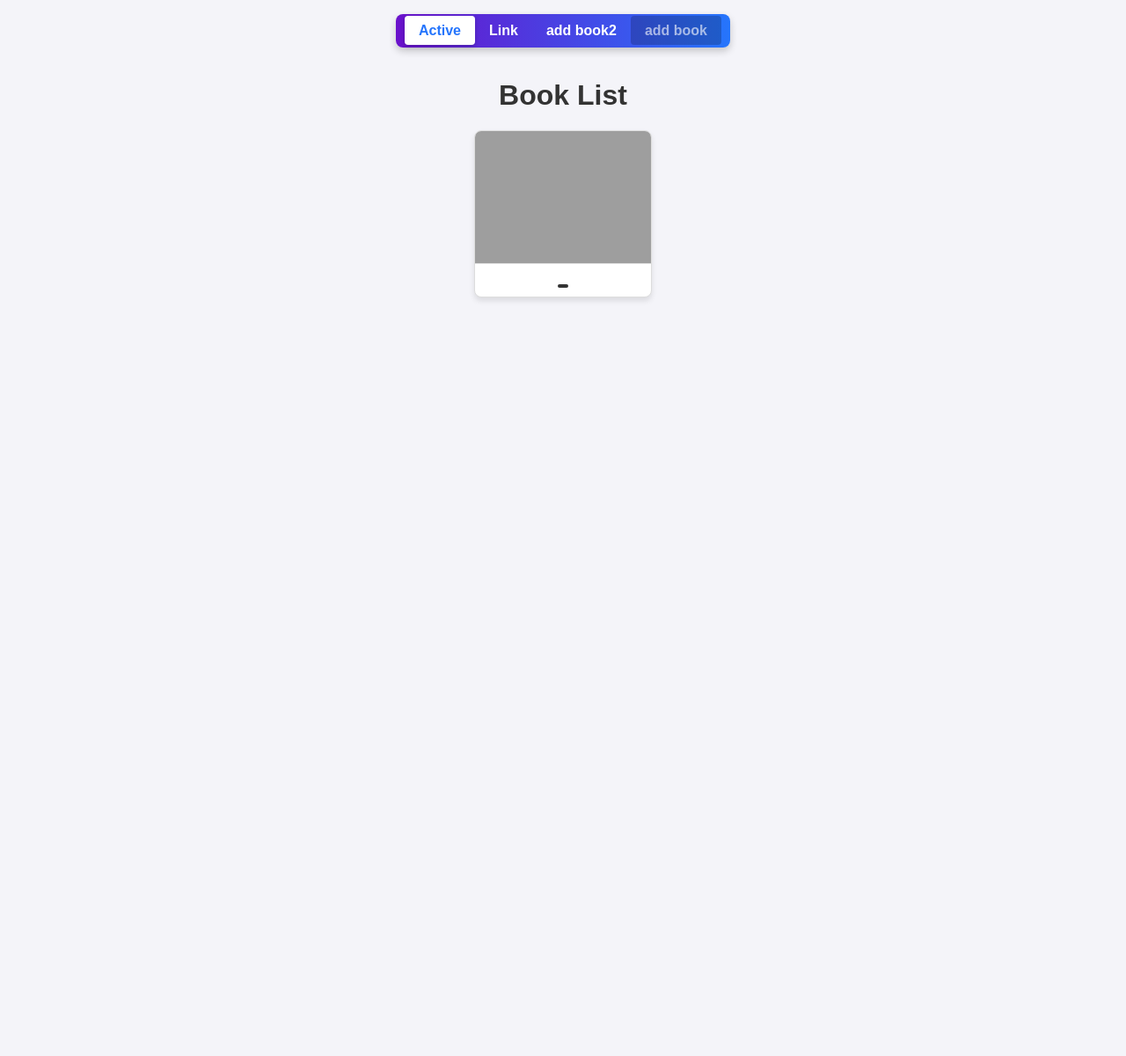
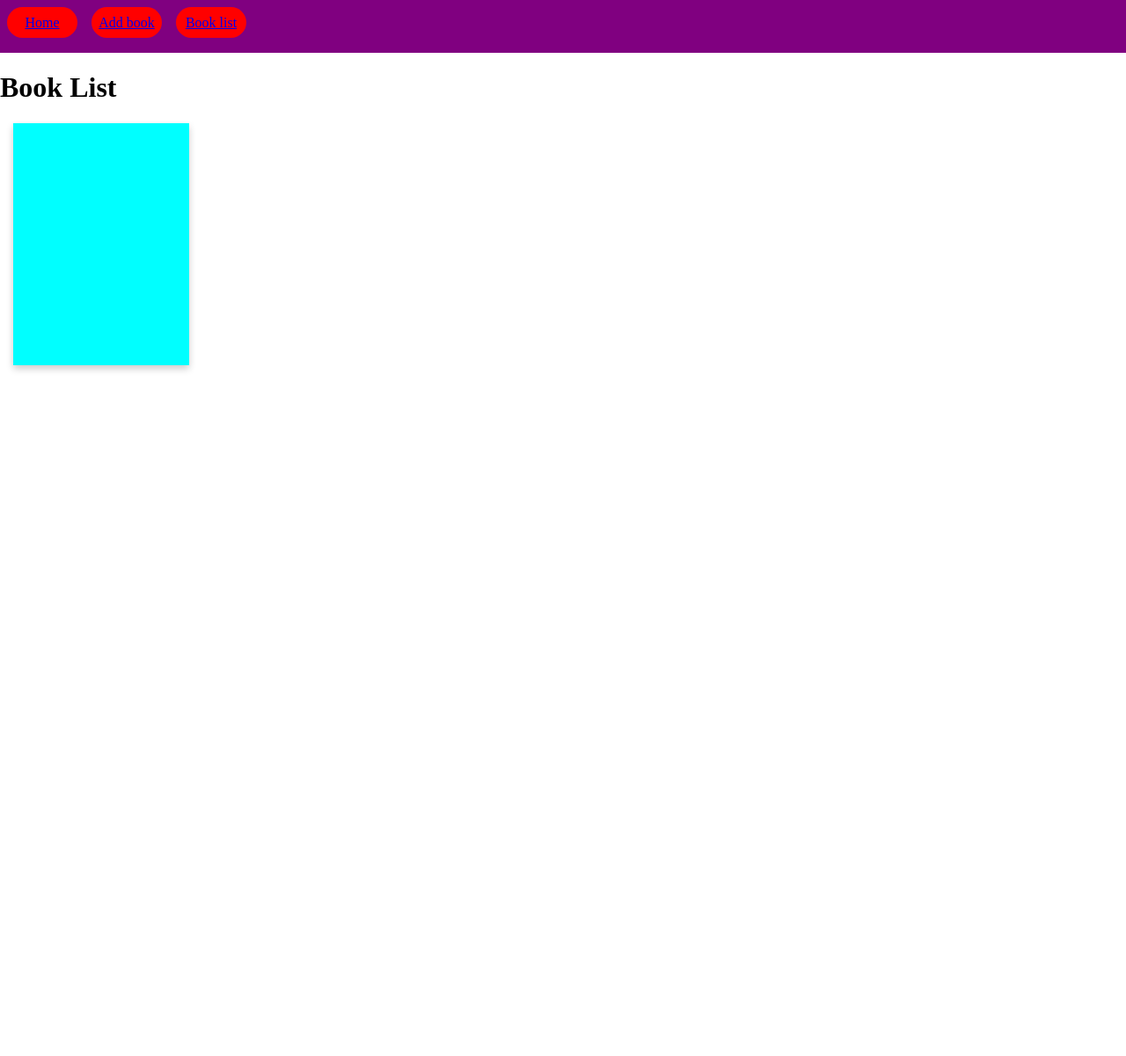
Before and after one commit to IgorBiesiada/library, a Flask app: page /book_list in a window 1280 px wide. Shown: the whole page at 88% size. Before the commit the page ends 342 px from the top, so only its background shows below. Run offline with Flask 3, Linux system fonts and the light colour scheme; tables that the repository leaves empty hold one stand-in row (values such as "Sample post"); grey boxes are pictures that could not be loaded.

Commit message:
add styles and fix some html

```diff
--- a/static/css/style.css
+++ b/static/css/style.css
@@ -1,176 +1,51 @@
-body {
-    font-family: Arial, sans-serif;
-    background-color: #f4f4f9;
-    margin: 0;
-    padding: 0;
-    display: flex;
-    flex-direction: column;
-    align-items: center;
+body{
+  margin: 0;
+  padding: 0;
+  box-sizing: border-box;
+  height: 150%;
+  width: 100%;
 }
 
 
-h1 {
-    color: #333;
-    margin-top: 20px;
-    text-align: center;
+.nav-bar{
+  display: flex;
+  width: 100%;
+  height: 60px;
+  background-color: purple;
 }
 
+.nav-button{
+  display: flex;
+  width: 80px;
+  height: 35px;
+  background-color: red;
+  text-align: center;
+  margin: 8px;
+  align-items: center;
+  justify-content: center;
+  border-radius: 20px;
+  transition: background-color 0.3s, transform 0.3s;
+  font-style: revert;
 
-form {
-    background-color: #fff;
-    border: 1px solid #ddd;
-    border-radius: 8px;
-    padding: 20px;
-    width: 90%;
-    max-width: 500px;
-    box-shadow: 0 4px 6px rgba(0, 0, 0, 0.1);
 }
 
-
-form label {
-    display: block;
-    margin-bottom: 8px;
-    font-weight: bold;
-    color: #555;
-}
-
-form input[type="text"],
-form input[type="number"],
-form input[type="file"],
-form textarea,
-form select {
-    width: 100%;
-    padding: 10px;
-    margin-bottom: 15px;
-    border: 1px solid #ddd;
-    border-radius: 4px;
-    font-size: 14px;
-    color: #333;
-    box-sizing: border-box;
-}
-
-
-form textarea {
-    resize: vertical;
-}
-
-
-form button {
-    background-color: #333;
-    color: white;
-    padding: 10px 20px;
-    border: none;
-    border-radius: 4px;
-    cursor: pointer;
-    font-size: 16px;
-}
-
-form button:hover {
-    background-color: #575757;
-    transition: 0.3s;
-}
-
-
-form input[type="file"] {
-    padding: 0;
-}
-
-.nav {
-  display: flex;
-  justify-content: space-around;
-  background: linear-gradient(90deg, #6a11cb, #2575fc);
-  padding: 10px;
-  border-radius: 8px;
-  box-shadow: 0 4px 8px rgba(0, 0, 0, 0.2);
-}
-
-
-.nav-item {
-  list-style: none;
-}
-
-
-.nav-link {
-  color: white;
-  text-decoration: none;
-  font-size: 16px;
-  font-weight: bold;
-  padding: 8px 16px;
-  border-radius: 4px;
-  transition: all 0.3s ease;
-}
-
-
-.nav-link.active {
-  background: #ffffff;
-  color: #2575fc;
-  box-shadow: 0 2px 5px rgba(0, 0, 0, 0.2);
-}
-
-
-.nav-link:hover {
-  background: rgba(255, 255, 255, 0.2);
+.nav-button:hover{
+  background-color: aqua;
   transform: scale(1.1);
 }
 
-
-.nav-link.disabled {
-  color: rgba(255, 255, 255, 0.6);
-  cursor: not-allowed;
-  background: rgba(0, 0, 0, 0.2);
+.book-card{
+  display: flex;
+  width: 200px;
+  height: 275px;
+  background-color: aqua;
+  margin: 15px;
+  transition: background-color 0.3s, transform 0.3s;
+  box-shadow: 0 4px 8px rgba(0, 0, 0, 0.2);
+  cursor: pointer;
 }
 
-.book-card {
-    background-color: #fff;
-    border: 1px solid #ddd;
-    border-radius: 8px;
-    width: 200px;
-    box-shadow: 0 4px 6px rgba(0, 0, 0, 0.1);
-    overflow: hidden;
-    display: flex;
-    flex-direction: column;
-    align-items: center;
-    text-align: center;
-    transition: transform 0.3s, box-shadow 0.3s;
+.book-card:hover{
+  box-shadow: 0 6px 12px rgba(0, 0, 0, 0.3);
+  transform: scale(1.05);
 }
-
-
-.book-card:hover {
-    transform: translateY(-5px);
-    box-shadow: 0 6px 10px rgba(0, 0, 0, 0.15);
-}
-
-
-.book-card img {
-    width: 100%;
-    height: 150px;
-    object-fit: cover;
-    border-bottom: 1px solid #ddd;
-}
-
-
-.book-info {
-    padding: 10px;
-}
-
-.book-title {
-    font-weight: bold;
-    color: #333;
-    margin-bottom: 8px;
-}
-
-.book-author {
-    color: #777;
-    font-size: 14px;
-    margin-bottom: 8px;
-}
-
-.book-category {
-    background-color: #333;
-    color: white;
-    font-size: 12px;
-    padding: 2px 6px;
-    border-radius: 4px;
-    display: inline-block;
-    margin-top: 5px;
-}
--- a/templates/book_list.html
+++ b/templates/book_list.html
@@ -2,10 +2,9 @@
 {% include 'nav.html' %}
 <link rel="stylesheet" href="{{ url_for('static', filename='css/style.css') }}">
 <h1>Book List</h1>
-    <div class="book-container">
+
      {% for _ in book %}
         <div class="book-card">
-            <img src="uploads/book1.jpg" alt="Book Image">
             <div class="book-info">
                 <div class="book-title">{{ book.title }}</div>
                 <div class="book-author">{{ book.author }}</div>
--- a/templates/nav.html
+++ b/templates/nav.html
@@ -1,20 +1,8 @@
 <head>
     <link rel="stylesheet" href="{{ url_for('static', filename='css/style.css') }}">
-
 </head>
-
-
-<ul class="nav nav-pills">
-  <li class="nav-item">
-    <a class="nav-link active" aria-current="page" href="#">Active</a>
-  </li>
-  <li class="nav-item">
-    <a class="nav-link" href="#">Link</a>
-  </li>
-  <li class="nav-item">
-    <a class="nav-link" href="{{ '/add_book' }}">add book2</a>
-  </li>
-  <li class="nav-item">
-    <a class="nav-link disabled" href="add_book.html" tabindex="-1" aria-disabled="true">add book</a>
-  </li>
-</ul>
+<div class="nav-bar">
+    <div class="nav-button"><a href="{{ '/' }}">Home</a></div>
+    <div class="nav-button"><a href="{{ '/add_book' }}">Add book</a></div>
+    <div class="nav-button"><a href="{{ '/book_list' }}">Book list</a></div>
+</div>
```
